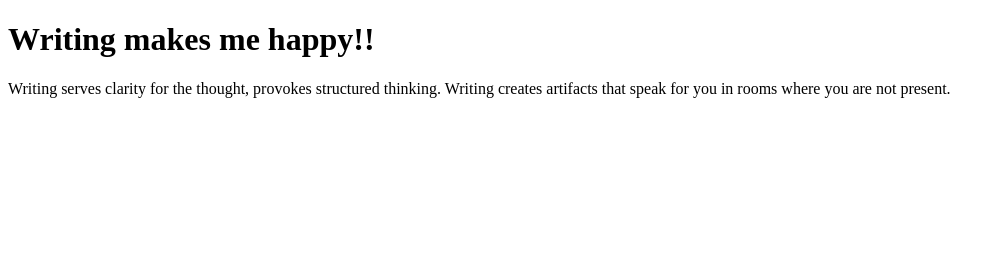
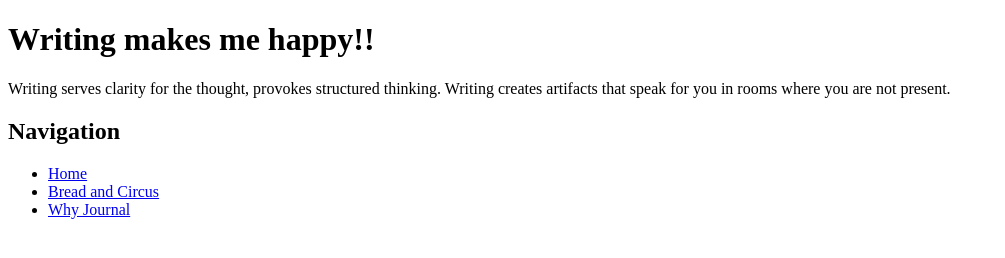
Before and after one commit to nikesh-git/nikesh-git.github.io, a plain HTML site: page articles/why-journal.html in a window 1280 px wide. Shown: the whole page, without its empty margins (0-1005 px from the left). Drawn offline with Linux system fonts and the light colour scheme.

Commit message:
added Navigation

```diff
--- a/articles/why-journal.html
+++ b/articles/why-journal.html
@@ -12,6 +12,20 @@
     Writing serves clarity for the thought, provokes structured thinking.
     Writing creates artifacts that speak for you in rooms where you are not present.
   </p>
+
+  <H2> Navigation</H2>
+  <ul>
+    <li>
+      <a href="index.html">Home</a>
+    </li>
+    <li>
+      <a href="articles/journal.html">Bread and Circus</a>
+    </li>
+    <li>
+      <a href="articles/why-write.html">Why Journal</a>
+    </li>
+  </ul>
+
 </body>
 
 </html>
```
Also changed, not shown: articles/journal.html (+13 -0 lines), index.html (+3 -0 lines).
